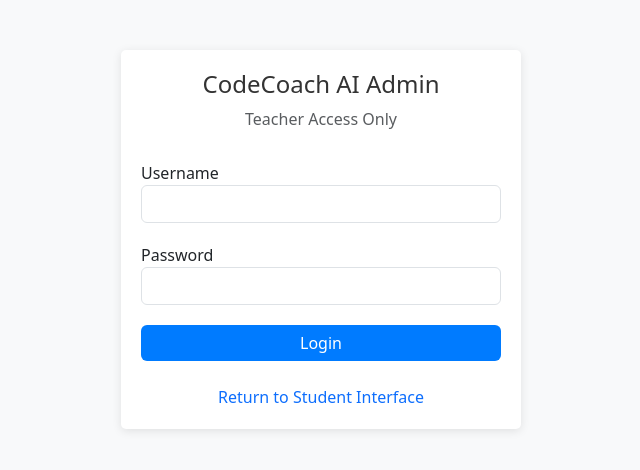
After one commit to ndweir/MN-CSTA-apCS-agent, a Flask app: page /admin/login in a window 1280 px wide. The commit adds this page. Shown: the top 470 px of the page, without its empty margins (319-959 px from the left). Run offline with Flask 3, Linux system fonts and the light colour scheme; some libraries are stand-ins or nearby versions.

Commit message:
Add password protection to admin page with secure credential management

```diff
--- a/app.py
+++ b/app.py
@@ -10,7 +10,8 @@ import sqlite3
 import ipaddress
 
 app = Flask(__name__)
-app.config['SECRET_KEY'] = 'codecoach-secret-key'
+# Use environment variable for secret key in production, fallback to a random key for development
+app.config['SECRET_KEY'] = os.environ.get('SECRET_KEY', os.urandom(24).hex())
 app.config['UPLOAD_FOLDER'] = os.path.join(os.path.dirname(os.path.abspath(__file__)), 'curriculum')
 app.config['MAX_CONTENT_LENGTH'] = 16 * 1024 * 1024  # 16MB max upload size
 app.config['ALLOWED_EXTENSIONS'] = {'pdf', 'txt', 'md', 'json'}
@@ -230,8 +231,38 @@ def home():
         log_access('student', request.remote_addr, 'page_view', '/')
     return render_template('index.html')
 
+# Admin login route
+@app.route('/admin/login', methods=['GET', 'POST'])
+def admin_login():
+    error = None
+    if request.method == 'POST':
+        # Get credentials from environment variables or use defaults for development
+        admin_username = os.environ.get('ADMIN_USERNAME', 'admin')
+        admin_password = os.environ.get('ADMIN_PASSWORD', 'password')
+
+        # Check credentials
+        if request.form['username'] == admin_username and request.form['password'] == admin_password:
+            session['admin_logged_in'] = True
+            log_access('teacher', request.remote_addr, 'admin_login', 'success')
+            return redirect(url_for('admin'))
+        else:
+            error = 'Invalid credentials'
+            log_access('unknown', request.remote_addr, 'admin_login_attempt', 'failed')
+
+    return render_template('admin_login.html', error=error)
+
+# Admin logout route
+@app.route('/admin/logout')
+def admin_logout():
+    session.pop('admin_logged_in', None)
+    return redirect(url_for('admin_login'))
+
 @app.route('/admin')
 def admin():
+    # Check if user is logged in
+    if not session.get('admin_logged_in'):
+        return redirect(url_for('admin_login'))
+
     # Log teacher/admin access
     if request.remote_addr:
         log_access('teacher', request.remote_addr, 'admin_access', '/admin')
--- a/templates/admin.html
+++ b/templates/admin.html
@@ -28,7 +28,10 @@
 </head>
 <body>
     <div class="container">
-        <h1 class="mb-4">CodeCoach AI - Admin Panel</h1>
+        <div class="d-flex justify-content-between align-items-center mb-4">
+            <h1>CodeCoach AI - Admin Panel</h1>
+            <a href="{{ url_for('admin_logout') }}" class="btn btn-outline-danger">Logout</a>
+        </div>
 
         {% with messages = get_flashed_messages() %}
         {% if messages %}
--- /dev/null
+++ b/templates/admin_login.html
@@ -0,0 +1,74 @@
+<!DOCTYPE html>
+<html lang="en">
+<head>
+    <meta charset="UTF-8">
+    <meta name="viewport" content="width=device-width, initial-scale=1.0">
+    <title>CodeCoach AI - Admin Login</title>
+    <link rel="stylesheet" href="https://cdn.jsdelivr.net/npm/bootstrap@5.3.0/dist/css/bootstrap.min.css">
+    <style>
+        body {
+            background-color: #f8f9fa;
+            padding-top: 50px;
+        }
+        .login-container {
+            max-width: 400px;
+            margin: 0 auto;
+            padding: 20px;
+            background-color: #fff;
+            border-radius: 5px;
+            box-shadow: 0 2px 10px rgba(0, 0, 0, 0.1);
+        }
+        .login-header {
+            text-align: center;
+            margin-bottom: 30px;
+        }
+        .login-header h1 {
+            color: #333;
+            font-size: 24px;
+        }
+        .form-group {
+            margin-bottom: 20px;
+        }
+        .btn-login {
+            width: 100%;
+            background-color: #007bff;
+            border: none;
+        }
+        .alert {
+            margin-bottom: 20px;
+        }
+    </style>
+</head>
+<body>
+    <div class="container">
+        <div class="login-container">
+            <div class="login-header">
+                <h1>CodeCoach AI Admin</h1>
+                <p class="text-muted">Teacher Access Only</p>
+            </div>
+
+            {% if error %}
+            <div class="alert alert-danger" role="alert">
+                {{ error }}
+            </div>
+            {% endif %}
+
+            <form method="POST" action="{{ url_for('admin_login') }}">
+                <div class="form-group">
+                    <label for="username">Username</label>
+                    <input type="text" class="form-control" id="username" name="username" required>
+                </div>
+                <div class="form-group">
+                    <label for="password">Password</label>
+                    <input type="password" class="form-control" id="password" name="password" required>
+                </div>
+                <button type="submit" class="btn btn-primary btn-login">Login</button>
+            </form>
+
+            <div class="mt-4 text-center">
+                <a href="{{ url_for('home') }}" class="text-decoration-none">Return to Student Interface</a>
+            </div>
+        </div>
+    </div>
+</body>
+</html>
```
Also changed, not shown: PYTHONANYWHERE_DEPLOYMENT.md (+12 -1 lines).
